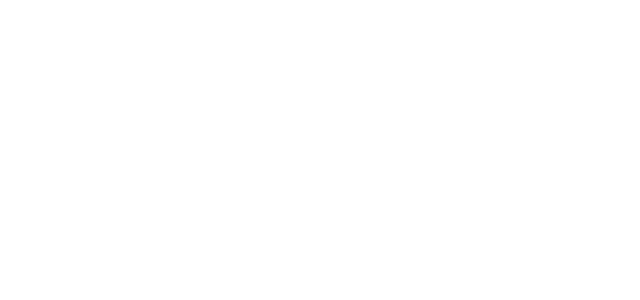
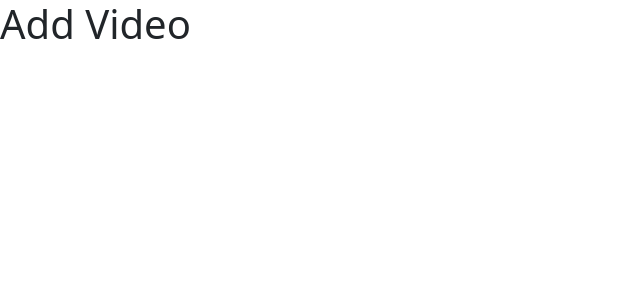
Before and after one commit to Himanshu12866/library-project, a React (Create React App) app: page /addVideo in a window 1280 px wide. Before the commit this address had no page. Shown: the top 300 px of the page, without its empty margins (0-640 px from the left). Built offline with nearby package versions, Linux system fonts and the light colour scheme.

Commit message:
"Updated AdminDashboard component and added new route for AddVideo component"

```diff
--- /dev/null
+++ b/src/components/addVdo.jsx
@@ -0,0 +1,9 @@
+
+
+export default function AddVideo(){
+    return(
+        <div>
+            <h1>Add Video</h1>
+        </div>
+    )
+}
--- a/src/components/adminDashboard.jsx
+++ b/src/components/adminDashboard.jsx
@@ -47,18 +47,15 @@
                         </li>
                     </ul>
                     <ul className="navbar-nav">
-                        <li className="nav-item">
-                            <Link className="nav-link text-light">
-                                <span className="bi bi-person-fill fs-4 text-light"></span>
+
+                        <li className=" nav-item">
+                            <Link className="btn btn-success  nav-link text-light" title="Add New Videos">
+                                <span className="bi bi-cloud-plus-fill fs-4" ></span>
+
                             </Link>
                         </li>
                         <li className="nav-item">
-                            <Link className="nav-link text-light">
-                                <span className="bi bi-cloud-plus-fill fs-4"></span>
-                            </Link>
-                        </li>
-                        <li className="nav-item">
-                            <Link className="nav-link text-light">
+                            <Link to="/addVideo" className="nav-link text-light">
                                 <span className="bi bi-box-arrow-right fs-4"></span>
                             </Link>
                         </li>
--- a/src/components/index.jsx
+++ b/src/components/index.jsx
@@ -2,6 +2,7 @@
 import OutLet from "./outlet";
 import AdminLogin from "./admin";
 import AdminDashBoard from "./adminDashboard";
+import AddVideo from "./addVdo";
 
 export default function IndexPage(){
 
@@ -13,6 +14,7 @@
                     <Route path="/admin" element={<AdminLogin/>} />
 
                     <Route path="/adminDash" element={<AdminDashBoard/>}/>
+                    <Route path="/addVideo" element={<AddVideo/>}/>
 
 
                 </Routes>
```
